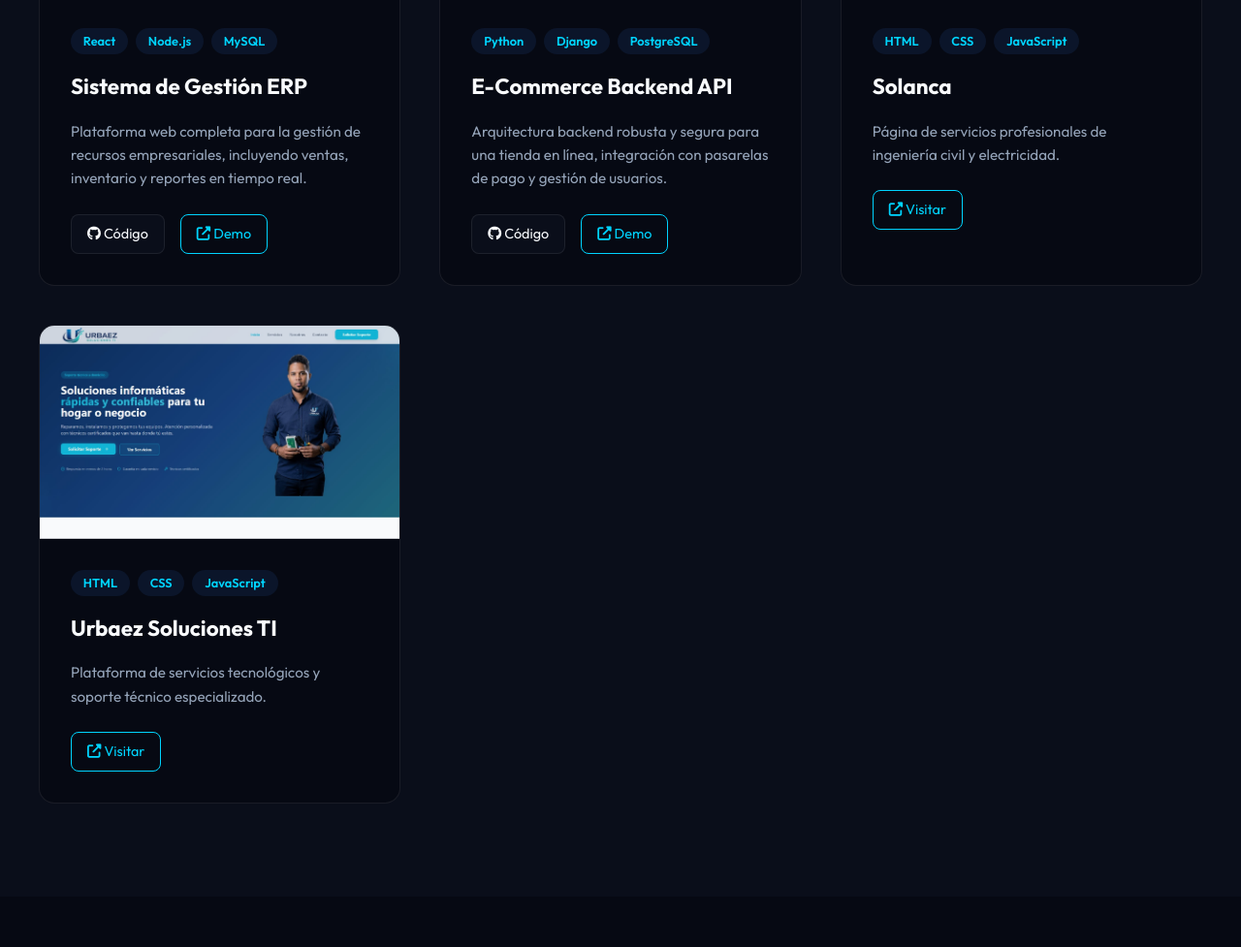
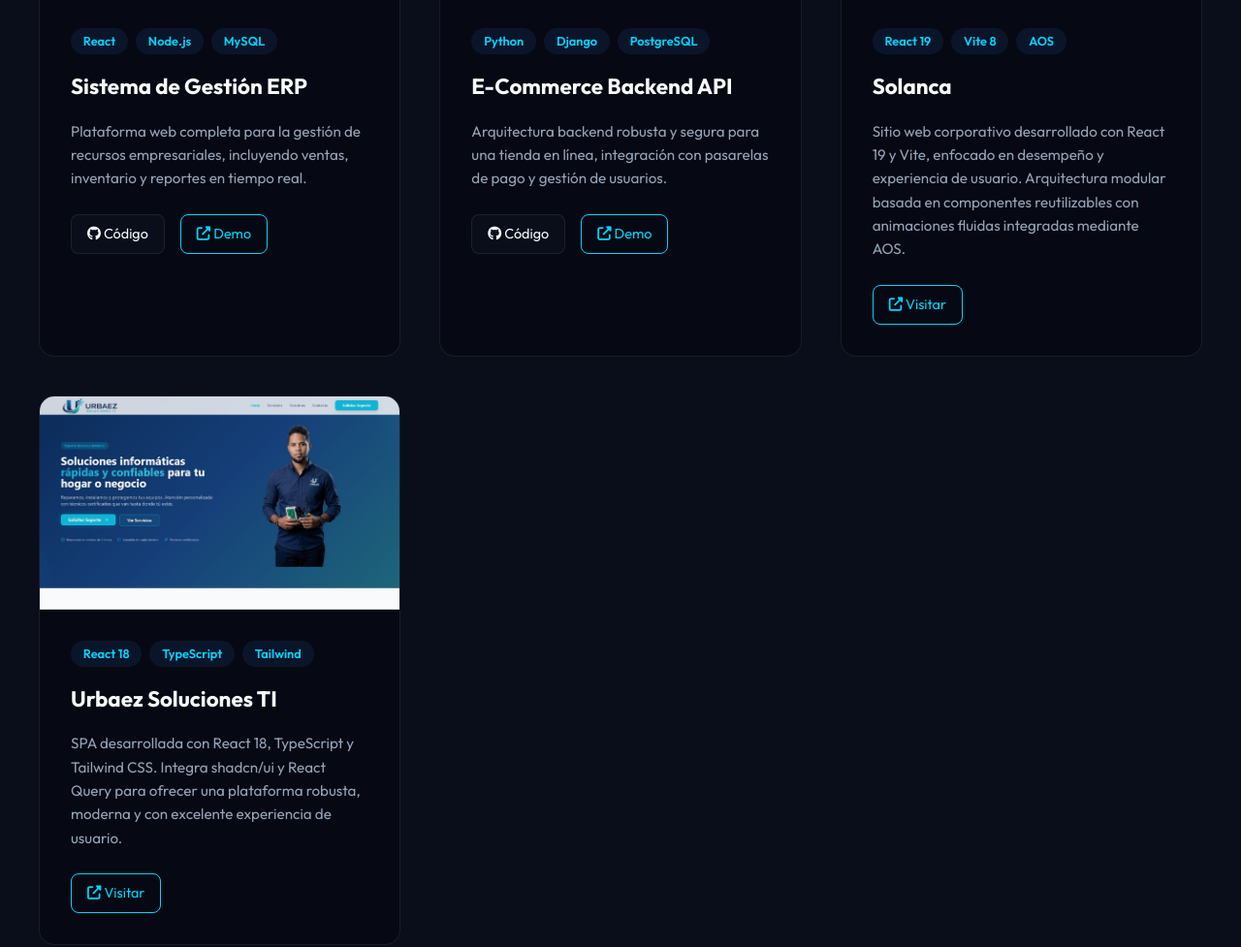
Before and after one commit to gabrunix/Mi-Portafolio-Web, a plain HTML site: page index.html in a window 1280 px wide. Shown: the part 4266-5243 px from the top of the page at 97% size. Drawn offline with nearby package versions, Linux system fonts and the light colour scheme.

Commit message:
Update tech stack and descriptions for Solanca and Urbaez Soluciones TI

```diff
--- a/index.html
+++ b/index.html
@@ -340,12 +340,12 @@
                     </div>
                     <div class="project-content">
                         <div class="project-tags">
-                            <span class="tag">HTML</span>
-                            <span class="tag">CSS</span>
-                            <span class="tag">JavaScript</span>
+                            <span class="tag">React 19</span>
+                            <span class="tag">Vite 8</span>
+                            <span class="tag">AOS</span>
                         </div>
                         <h3 class="project-title">Solanca</h3>
-                        <p class="project-desc" data-i18n="project3_desc">Página de servicios profesionales de ingeniería civil y electricidad.</p>
+                        <p class="project-desc" data-i18n="project3_desc">Sitio web corporativo desarrollado con React 19 y Vite, enfocado en desempeño y experiencia de usuario. Arquitectura modular basada en componentes reutilizables con animaciones fluidas integradas mediante AOS.</p>
                         <div class="project-links">
                             <a href="https://solanca.netlify.app/" target="_blank" class="btn-sm btn-outline"><i class="fas fa-external-link-alt"></i> Visitar</a>
                         </div>
@@ -360,12 +360,12 @@
                     </div>
                     <div class="project-content">
                         <div class="project-tags">
-                            <span class="tag">HTML</span>
-                            <span class="tag">CSS</span>
-                            <span class="tag">JavaScript</span>
+                            <span class="tag">React 18</span>
+                            <span class="tag">TypeScript</span>
+                            <span class="tag">Tailwind</span>
                         </div>
                         <h3 class="project-title">Urbaez Soluciones TI</h3>
-                        <p class="project-desc" data-i18n="project4_desc">Plataforma de servicios tecnológicos y soporte técnico especializado.</p>
+                        <p class="project-desc" data-i18n="project4_desc">SPA desarrollada con React 18, TypeScript y Tailwind CSS. Integra shadcn/ui y React Query para ofrecer una plataforma robusta, moderna y con excelente experiencia de usuario.</p>
                         <div class="project-links">
                             <a href="https://urbaezsoluciones.netlify.app/" target="_blank" class="btn-sm btn-outline"><i class="fas fa-external-link-alt"></i> Visitar</a>
                         </div>
```
